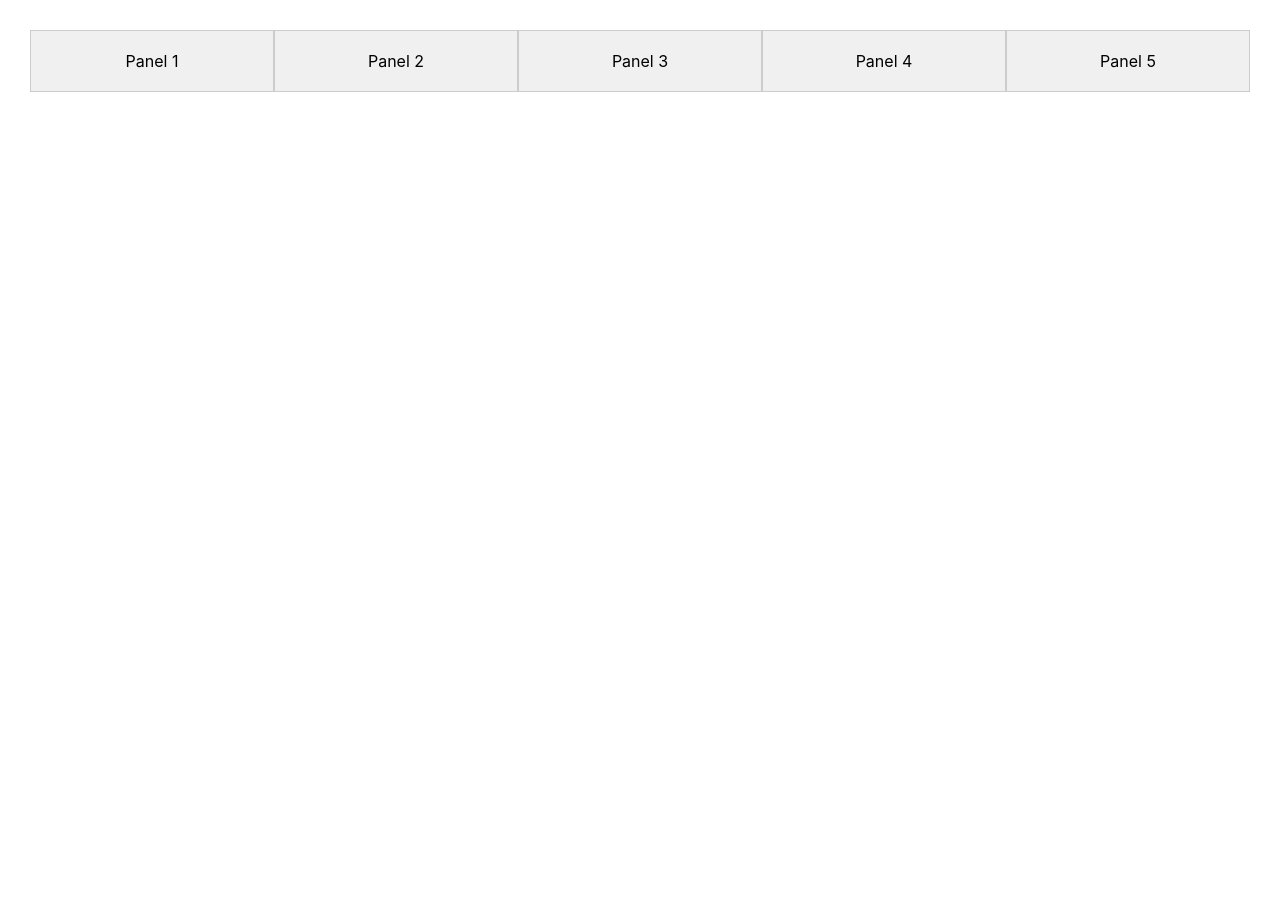
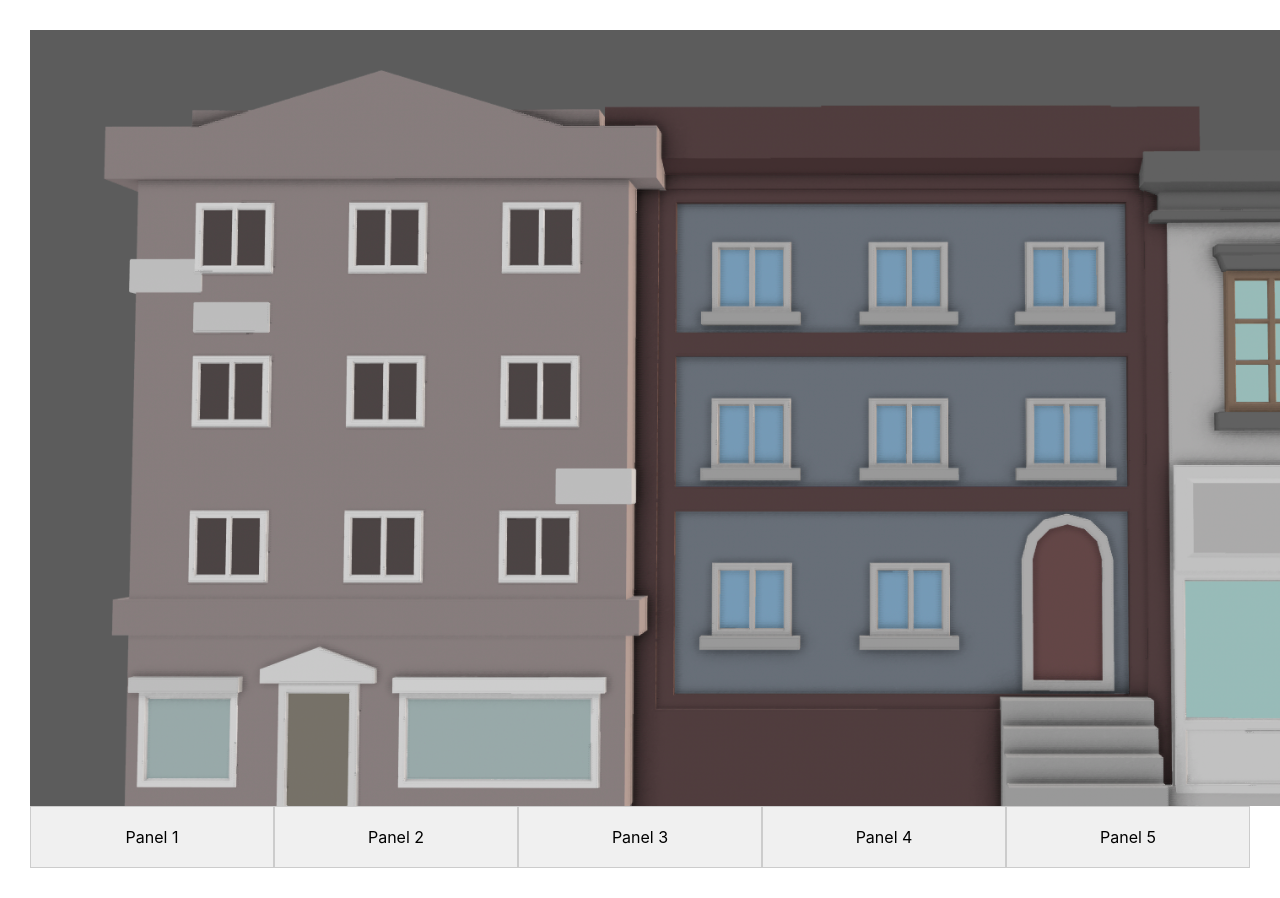
Before and after one commit to alyssacheng15/citi-property-services, a React (Create React App) app: page /about in a window 1280 px wide. Before the commit the page ends 800 px from the top, so only its background shows below. Built offline with nearby package versions, Linux system fonts and the light colour scheme.

Commit message:
header redo push!

```diff
--- a/src/pages/AboutUs.js
+++ b/src/pages/AboutUs.js
@@ -3,10 +3,13 @@ import { Link } from 'react-router-dom';
 import Navbar from '../components/layout/Navbar';
 import Spline from '@splinetool/react-spline';
 import styles from './AboutUs.module.css';
+import aboutUsHeader from '../assets/images/aboutUsHeader.png';
+
 
 const AboutUs = () => {
   return (
     <div className={styles.container}>
+              <img src={aboutUsHeader} className={styles.aboutUsHeader} alt="header" />
       <div className={styles.panel}>Panel 1</div>
       <div className={styles.panel}>Panel 2</div>
       <div className={styles.panel}>Panel 3</div>
--- a/src/pages/Home.js
+++ b/src/pages/Home.js
@@ -9,7 +9,7 @@ function Home() {
     <div className={styles.body}>
       <Navbar />
       <div className={styles.splineContainer}>
-        <Spline scene="https://prod.spline.design/vlBdDrCLuKb271ed/scene.splinecode" />
+      <Spline scene="https://prod.spline.design/vlBdDrCLuKb271ed/scene.splinecode" />
       </div>
       <div className={styles.info}>
         <p className={styles.pg1}>
```
